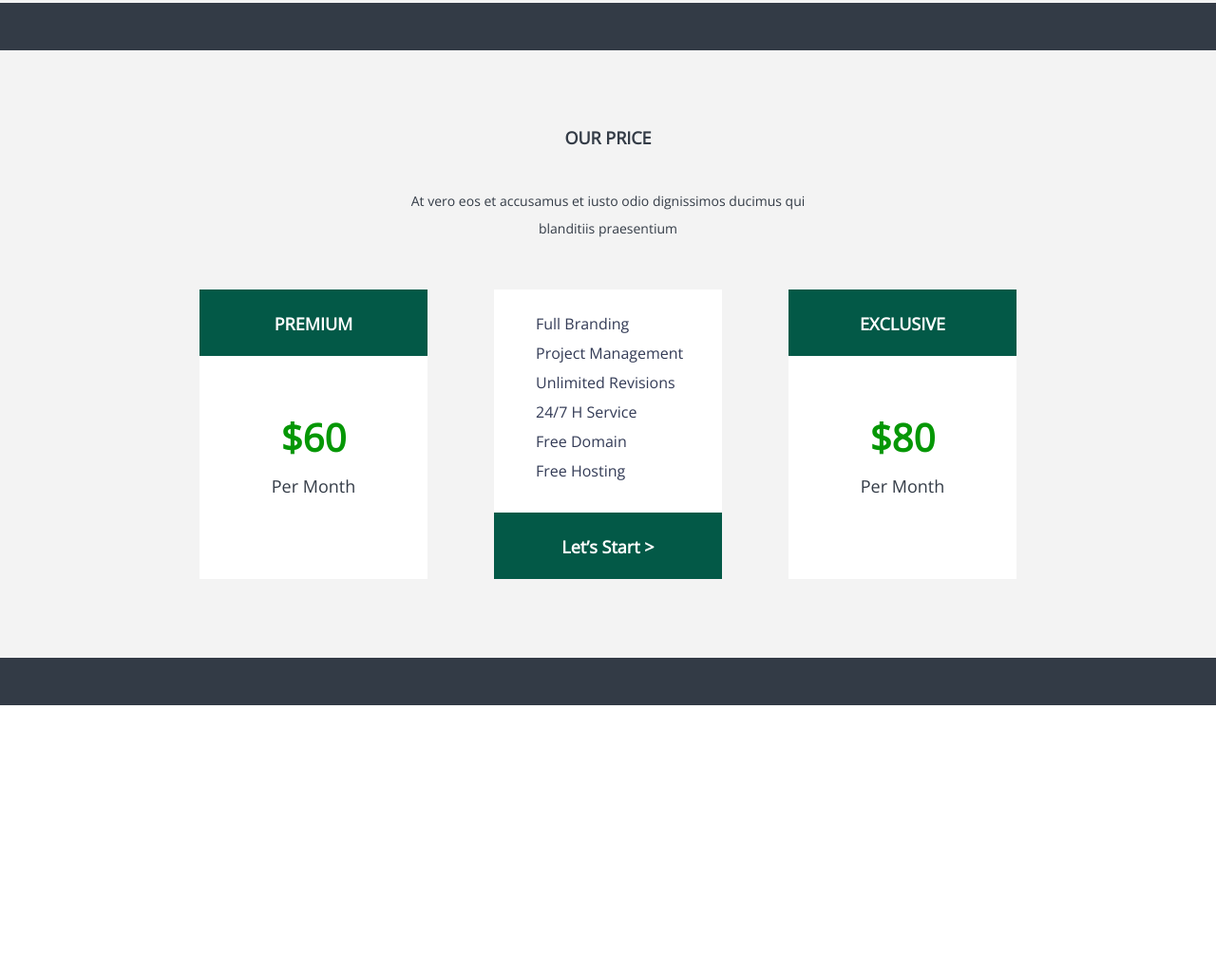
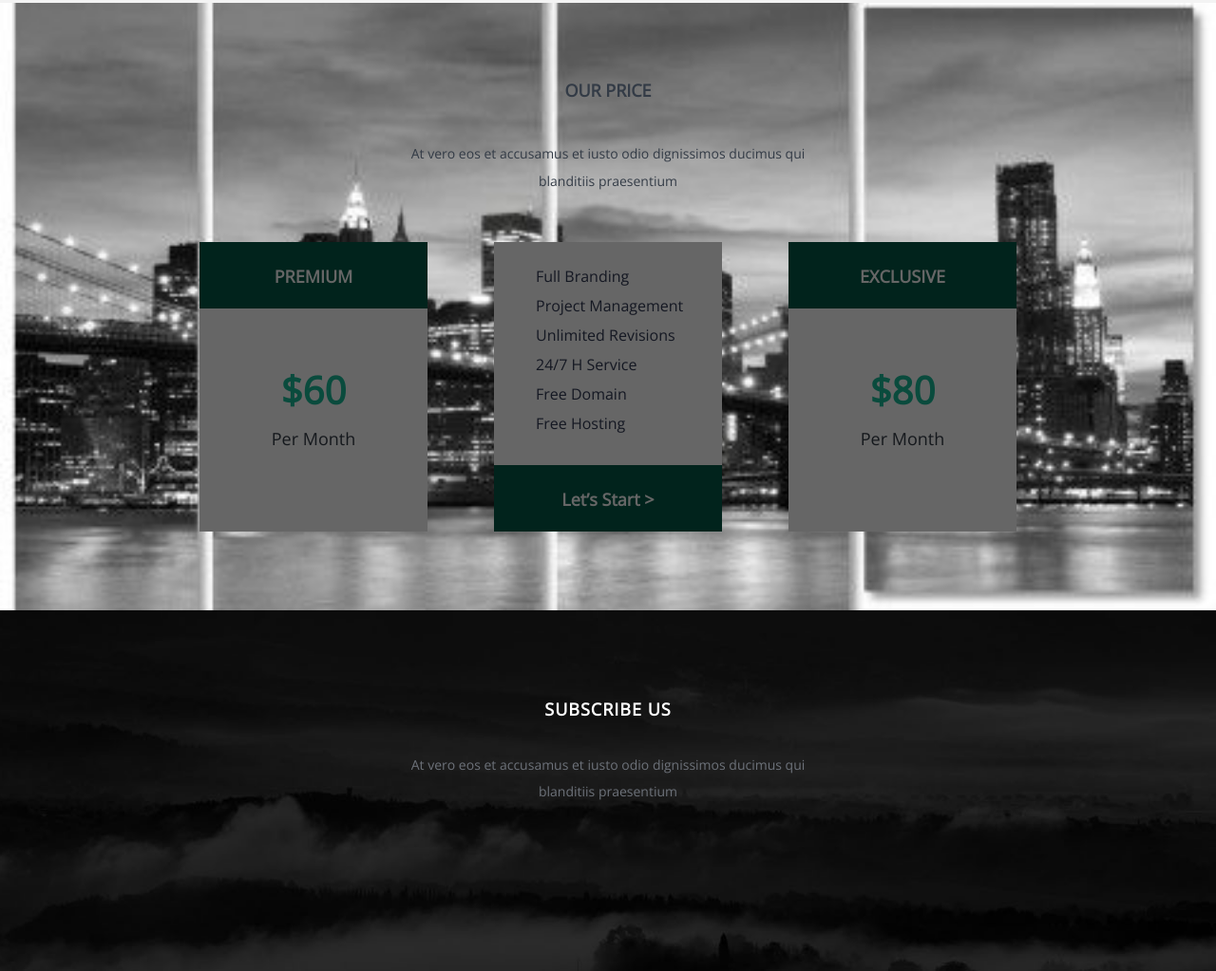
Before and after one commit to YuriyBortnik/First_Maket, a website with bundled scripts: page index.html in a window 1280 px wide. Shown: the part 6935-7958 px from the top of the page at 95% size. Before the commit the page ends 7678 px from the top, so only its background shows below. Built offline with nearby package versions, Linux system fonts and the light colour scheme.

Commit message:
our price1

```diff
--- a/index.html
+++ b/index.html
@@ -1867,7 +1867,7 @@
         </div>
     </div>
 </div>
-<div class="lineBack"></div>
+<!--<div class="lineBlack"></div>   &lt;!&ndash;Чорна лінія&ndash;&gt;-->
 <div class="price">
     <div class="ourTitel">
         <h1 class="ourTitel__First">Our Price</h1>
@@ -1876,14 +1876,14 @@
     </div>
     <div class="wrapper-container">
         <div class="premium-exclusive">
-            <div class="premium">
+            <div class="hoverBlock premium">
                 <div class="premium__backgrow">
                     <h1 class="premium__backgrow__titel">premium</h1>
                 </div>
                 <h1 class="premium__min">$60</h1>
                 <p class="premium__text">per month</p>
             </div>
-            <div class="full">
+            <div class="hoverBlock full">
                 <div class="full__text">
                     <p class="full__text__texting">Full Branding</p>
                     <p class="full__text__texting">Project Management </p>
@@ -1896,7 +1896,7 @@
                     <h1 class="full__backgrow__titel">Let’s Start ></h1>
                 </div>
             </div>
-            <div class="premium">
+            <div class="hoverBlock premium">
                 <div class="premium__backgrow">
                     <h1 class="premium__backgrow__titel">EXCLUSIVE</h1>
                 </div>
@@ -1906,8 +1906,14 @@
         </div>
     </div>
 </div>
-<div class="lineBack"></div>
+<!--<div class="lineBlack"></div>   &lt;!&ndash;Чорна лінія&ndash;&gt;-->
+<div class="subscribe">
+    <h1 class="subscribe__titel">Subscribe us</h1>
+    <p class="subscribe__text">At vero eos et accusamus et iusto odio dignissimos ducimus qui </p>
+    <p class="subscribe__text">blanditiis praesentium</p>
 
+
+</div>
 
 
 <script src="js/script.js"></script>
--- a/scss/main.scss
+++ b/scss/main.scss
@@ -8,3 +8,4 @@
 @import "slider.scss";
 @import "testimonials.scss";
 @import "price.scss";
+@import "subscribe.scss";
--- a/scss/price.scss
+++ b/scss/price.scss
@@ -1,11 +1,19 @@
-.lineBack {
-  background: #333b46;
-  height: 50px;
-}
+//.lineBlack {
+//  background: #333b46;
+//  height: 50px;
+//}
 
 .price {
-  background: #f3f3f3;
+  background: url("../img/thumb.jpg") no-repeat; /* #f3f3f3*/
+  background-size: cover;
+  background-position: 50% 50%;
   height: 640px;
+
+  //&:hover {
+  //  background: black;
+  //
+  //}
+
 
   .ourTitel {
     display: flex;
@@ -34,8 +42,34 @@
       display: flex;
       justify-content: space-between;
       margin-top: 50px;
+      position: relative;
+
+      .hoverBlock {
+        position: relative;
+
+        &:before {
+          content: "";
+          display: block;
+          position: absolute;
+          top: 0;
+          left: 0;
+          z-index: 1;
+          background-color: #000;
+          height: 100%;
+          width: 100%;
+          opacity: 0.6;
+        }
+
+        &:hover {
+          &:before {
+            display: none;
+          }
+        }
+      }
+
 
       .premium {
+        //position: relative;
         width: 240px;
         height: 305px;
         background: #fff;
@@ -56,7 +90,7 @@
 
         &__min {
           margin: 58px 0px 0px 0px;
-          color: #059705;
+          color: #19bd9a;
           font-size: 40px;
         }
 
--- /dev/null
+++ b/scss/subscribe.scss
@@ -0,0 +1,23 @@
+.subscribe {
+  display: flex;
+  flex-direction: column;
+  height: 380px;
+  background: url("../img/black.jpg") no-repeat;
+  background-size: cover;
+  background-position: 50% 50%;
+  text-align: center;
+
+  &__titel {
+    padding: 80px 0px 30px 0px;
+    text-transform: uppercase;
+    letter-spacing: 1px;
+    font-size: 18px;
+    color: #fff;
+  }
+
+  &__text {
+    margin-top: -5px;
+    color: #6d727a;
+  }
+
+}
```
Also changed, not shown: css_main/main.css, css_main/price.css, css_main/subscribe.css (added), img/thumb.jpg (added), scss/main.css, scss/subscribe.css (added), 2 other files.
